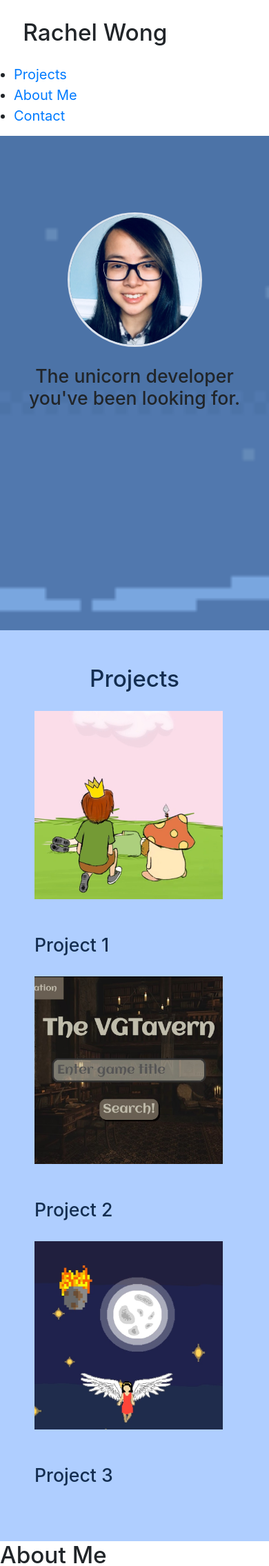
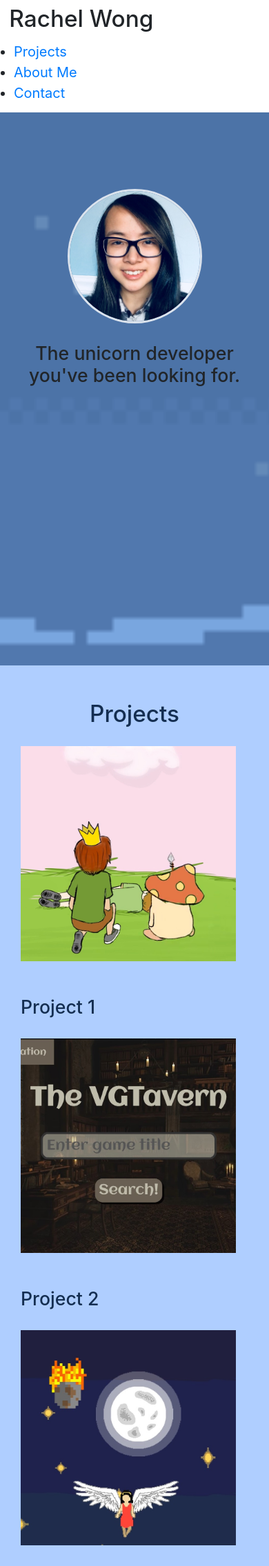
Before and after one commit to Rachel-W3/rachel-w3.github.io, a PHP site: page / in a window 390 px wide. Shown: the top 2271 px of the page at 69% size. Run offline with PHP 8.4, Linux system fonts and the light colour scheme.

Commit message:
responsive fixes

```diff
--- a/css/style.css
+++ b/css/style.css
@@ -217,32 +217,24 @@ footer p {
 
 @media screen and (max-width: 1600px) {
     html {
-        font-size: 10pt;
+        font-size: 12pt;
     }
 }
 
-@media screen and (max-width: 800px) {
-    header h1 {
-        float: none;
-        margin: 20px;
-    }
-    nav {
-        width: 100%;
-    }
+@media screen and (max-width: 1030px) {
     #profile {
-        height: 85vh;
+        height: 95vh;
         padding-top: 10vh;
     }
     #profile img {
-        width: 50vw;
+        width: 23vw;
     }
     #profile h1 {
-        font-size: 20pt;
         width: 80vw;
         margin: auto;
     }
     #projects {
-        padding: 50px !important;
+        padding: 50px;
     }
     #proj-gallery {
         flex-wrap: wrap;
@@ -252,13 +244,7 @@ footer p {
         margin-bottom: 30px;
     }
     .preview img {
-        width: 70vw;
-    }
-    #projects, #aboutme, #contact {
-        padding-top: 15vh;
-    }
-    #aboutme {
-        padding: 0;
+        width: 30vw;
     }
     footer {
         padding: 45px 10px 20px 10px;
@@ -267,3 +253,49 @@ footer p {
         padding: 0px 2%;
     }
 }
+
+@media screen and (max-width: 760px) {
+    html {
+        font-size: 10pt;
+    }
+
+    #profile h1 {
+        font-size: 20pt;
+    }
+    #profile p {
+
+        font-size: 18pt;
+    }
+    #proj-gallery {
+        flex-wrap: wrap;
+        justify-content: center;
+    }
+    .preview {
+        margin-bottom: 30px;
+    }
+    .preview img {
+        width: 80vw;
+    }
+    footer {
+        padding: 45px 10px 20px 10px;
+    }
+    .col-12 {
+        padding: 0px 2%;
+    }
+}
+
+@media screen and (max-width: 500px) {
+    #profile img {
+        width: 50vw;
+    }
+    #projects {
+        padding-left: 30px;
+        padding-right: 30px;
+    }
+}
+
+@media screen and (max-width: 360px) {
+    a.social-icons {
+        margin: 15px;
+    }
+}
```
Also changed, not shown: js/script.js (+0 -9 lines).
